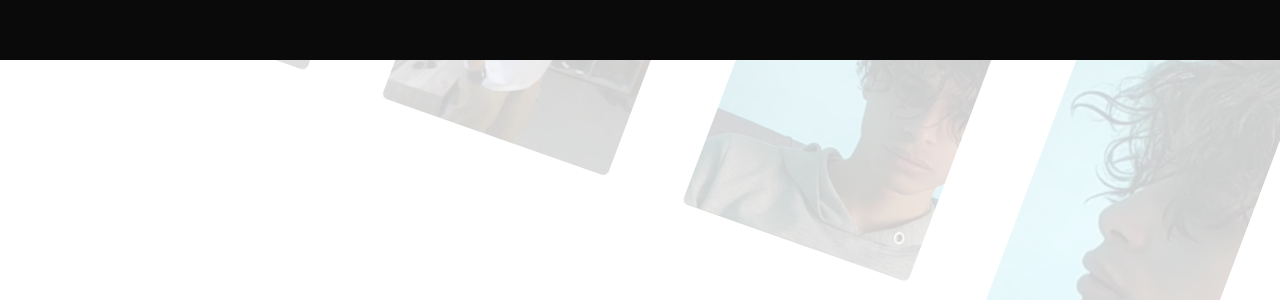
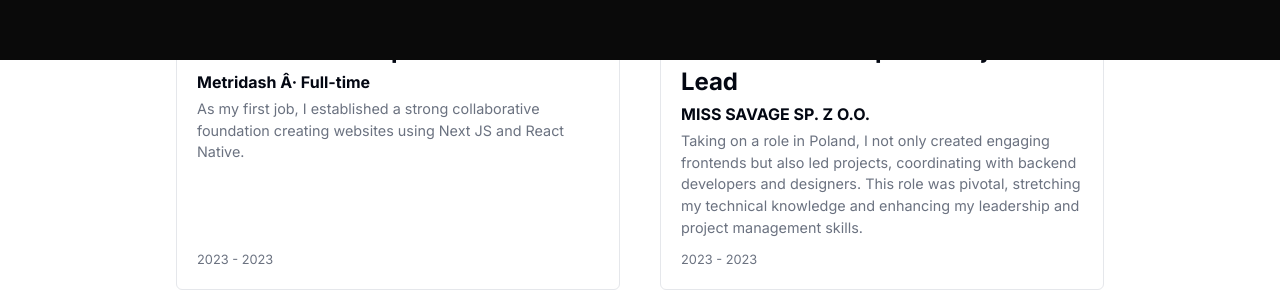
Before and after one commit to YieGin/portfolio-new, a Next.js app: page /about in a window 1280 px wide. Shown: the part 1540-1840 px from the top of the page. Built offline with nearby package versions, Linux system fonts and the light colour scheme.

Commit message:
added Experience Section, made about page responsive

```diff
--- a/src/app/about/page.tsx
+++ b/src/app/about/page.tsx
@@ -1,11 +1,12 @@
 import { Separator } from "@/components/ui/separator";
 import React from "react";
 import { GiHand } from "react-icons/gi";
-import ProfileSection from "@/components/ProfileSection";
 import { products } from "@/lib/constant";
 import { HeroParallax } from "@/components/connect-parallax";
-import Skills from "@/components/Skills";
-import Certification from "@/components/Certification";
+import ProfileSection from "@/components/Profile-Section";
+import SkillsSection from "@/components/Skills-Section";
+import CertificationSection from "@/components/Certification-Section";
+import ExperienceSection from "@/components/Experience-Section";
 
 const About = () => {
 
@@ -23,11 +24,13 @@ const About = () => {
       <Separator className="my-20" />
       <ProfileSection />
       <Separator className="my-20" />
+      <ExperienceSection />
+      <Separator className="my-20" />
       <HeroParallax products={products} />
       <Separator className="my-20" />
-      <Skills />
+      <SkillsSection />
       <Separator className="my-20" />
-      <Certification />
+      <CertificationSection />
     </div>
   );
 };
--- a/src/components/Certification.tsx
+++ b/src/components/Certification-Section.tsx
@@ -88,7 +88,7 @@ const certificationsSkills = [
   },
 ];
 
-const Certification = () => {
+const CertificationSection = () => {
   return (
     <div className="flex container flex-col lg:flex-row xl:px-44 lg:px-32 gap-10 justify-between">
       <div className="lg:w-1/2">
@@ -146,4 +146,4 @@ const Certification = () => {
   );
 };
 
-export default Certification;
+export default CertificationSection;
--- /dev/null
+++ b/src/components/Experience-Section.tsx
@@ -0,0 +1,34 @@
+"use client"
+import AnimatedCharacters from "@/utlis/AnimatedCharacters";
+import React from "react";
+import { experiences } from "./ExperiencePhone";
+
+const ExperienceSection = () => {
+  return (
+    <div className="container xl:px-44 lg:px-32 gap-10">
+      <AnimatedCharacters
+        className="text-5xl text-center font-bold mb-10 font-Rubik"
+        text="My Experience"
+        type="heading1"
+      />
+      <div className="grid md:grid-cols-2 gap-10">
+        {experiences.map((experience, index) => (
+          <div key={index} className="rounded-md border-[1px] p-5 flex flex-col gap-y-1">
+            <AnimatedCharacters
+              className="text-2xl font-bold"
+              type="heading1"
+              text={experience.title}
+            />
+            <h2 className="text-1xl font-bold">{experience.subtitle}</h2>
+            <p className="text-[0.9rem] text-muted-foreground">
+            {experience.description}
+            </p>
+            <p className="pt-2 float-right text-[0.8rem] text-muted-foreground mt-auto">{experience.period}</p>
+          </div>
+        ))}
+      </div>
+    </div>
+  );
+};
+
+export default ExperienceSection;
--- a/src/components/ExperiencePhone.tsx
+++ b/src/components/ExperiencePhone.tsx
@@ -1,6 +1,6 @@
 import React from "react";
 
-const experiences = [
+export const experiences = [
     {
       title: "Self-Led Learning",
       subtitle: "Continued Education",
--- a/src/components/Skills.tsx
+++ b/src/components/Skills-Section.tsx
@@ -144,7 +144,7 @@ const links = [
   },
 ];
 
-const Skills = () => {
+const SkillsSection = () => {
   return (
     <div className="flex container flex-col lg:flex-row xl:px-44 lg:px-32 gap-10 justify-between">
       <div className="lg:w-1/2">
@@ -183,4 +183,4 @@ const Skills = () => {
   );
 };
 
-export default Skills;
+export default SkillsSection;
```
Also changed, not shown: src/components/Profile-Section.tsx (renamed from src/components/ProfileSection.tsx).
